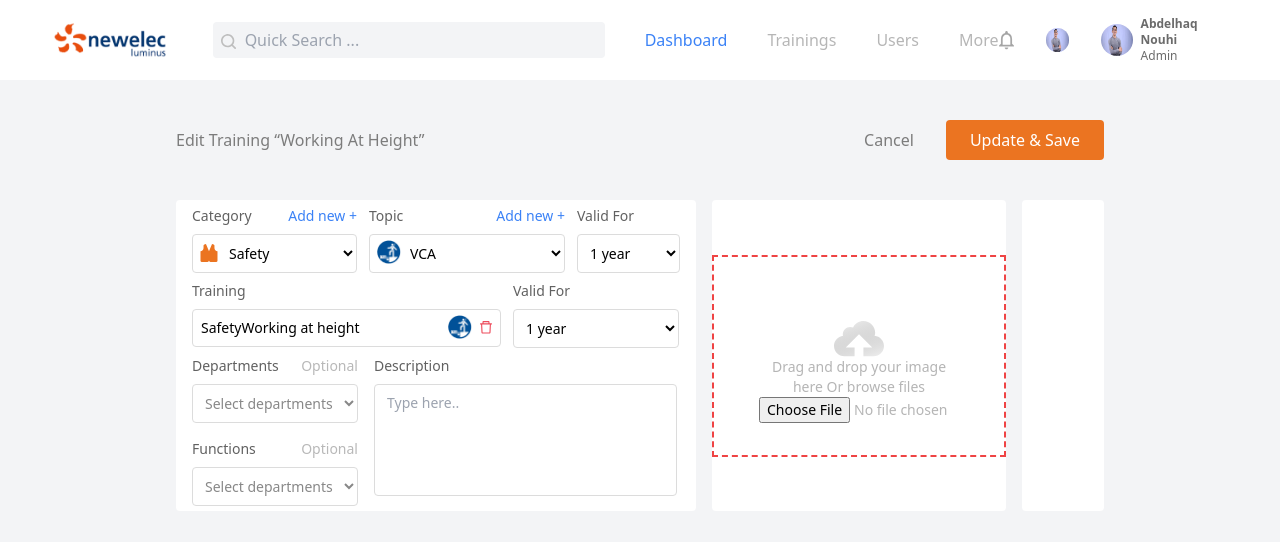
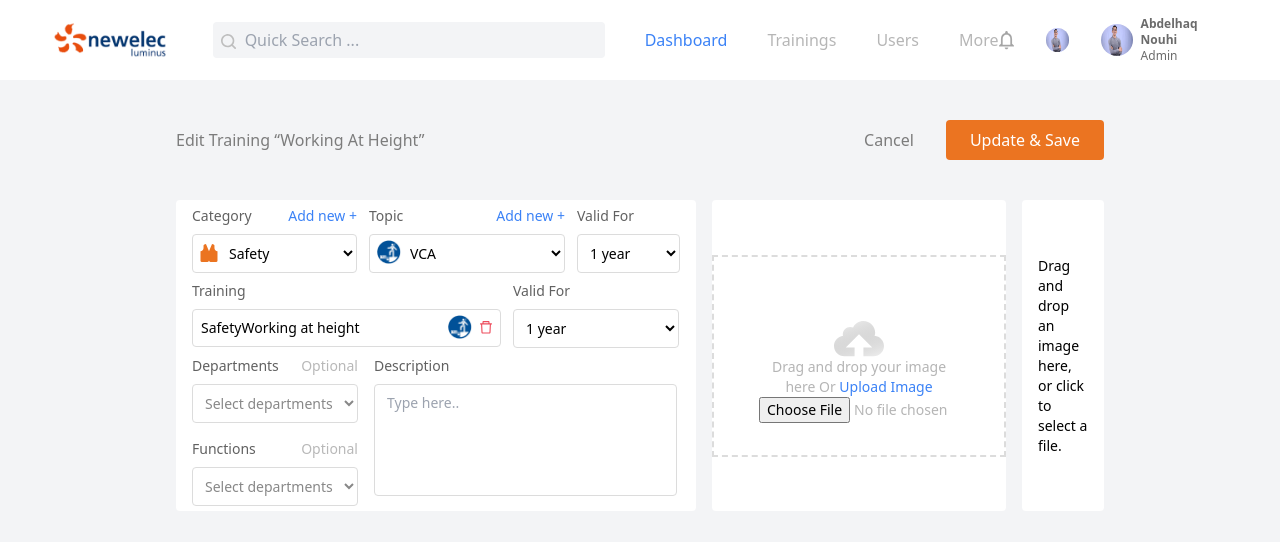
Before and after one commit to AbdelhaqNouhi/Im-enSe-Test, a React (Vite) app: page /Dashboard in a window 1280 px wide. Shown: the top 542 px of the page. Built offline with nearby package versions, Linux system fonts and the light colour scheme.

Commit message:
Upload file & image

```diff
--- a/src/components/Custom/FirstPart.jsx
+++ b/src/components/Custom/FirstPart.jsx
@@ -1,7 +1,38 @@
-import React from 'react'
+import React, { useEffect, useState } from 'react'
 import VCA from '../../assets//icons/VCA.png'
 
 const FirstPart = () => {
+
+    const [image, setImage] = useState('')
+    const [selectedFile, setSelectedFile] = useState('');
+
+    // function is called when a file is dropped
+    const handleDrop = (e) => {
+        e.preventDefault();
+        const file = e.dataTransfer.files[0];
+        setSelectedFile(file);
+        console.log(selectedFile.name);
+    };
+
+    // function is called when the user is dragging a file over the drop zone
+    const handleDragOver = (e) => {
+        e.preventDefault();
+        console.log(selectedFile.name);
+    };
+
+    // unction is called when the user selects a file using the file input element
+    const handleFileSelect = (e) => {
+        const file = e.target.files[0];
+        setSelectedFile(file);
+        console.log(selectedFile.name);
+    };
+
+    useEffect(() => {
+        if (selectedFile) {
+            console.log(selectedFile);
+        }
+    }, [selectedFile])
+
     return (
         <div className='bg-gray-100 h-screen px-44 '>
             <div className='flex justify-between py-10 text-[#7C7C7C] items-center'>
@@ -126,9 +157,10 @@ const FirstPart = () => {
                     </div>
                 </div>
                 <div className='bg-white flex items-center justify-center rounded text-sm w-[529px] h-[311px]'>
-                    <div className='flex justify-center w-[294px] h-[202px] border-2 border-dashed border-red-500'>
+                    <div className='flex justify-center w-[294px] h-[202px] border-2 border-dashed border-[#DCDCDC]'>
                         <div className='m-auto'>
-                            <div className='flex justify-center'>
+
+                            <label className='flex justify-center' for="uploadFile">
                                 <svg width="50" height="36" viewBox="0 0 50 36" fill="none" xmlns="http://www.w3.org/2000/svg">
                                     <path d="M40.5882 14.7059C40.8824 13.8235 41.1765 12.9412 41.1765 11.7647C41.1765 5.29412 35.8824 0 29.4118 0C25 0 20.8824 2.64706 19.1176 6.47059C18.2353 6.17647 17.0588 5.88235 16.1765 5.88235C12.0588 5.88235 8.82353 9.11765 8.82353 13.2353C8.82353 13.8235 8.82353 14.4118 9.11765 14.7059C3.82353 15.5882 0 19.7059 0 25C0 30.5882 4.70588 35.2941 10.2941 35.2941H20.5882V26.4706H11.7647L25 13.2353L38.2353 26.4706H29.4118V35.2941H39.7059C45.2941 35.2941 50 30.5882 50 25C50 19.7059 45.8824 15.2941 40.5882 14.7059Z" fill="url(#paint0_linear_401_508)" />
                                     <defs>
@@ -138,16 +170,34 @@ const FirstPart = () => {
                                         </linearGradient>
                                     </defs>
                                 </svg>
-                            </div>
+                            </label>
                             <div className='font-normal text-sm w-[200px] h-[34px] text-center text-[#B5B5B5] leading-5'>
-                                <p>Drag and drop your image here Or browse files</p>
-                                <input type="file" />
+                                <p>Drag and drop your image here Or <label className='text-blue-500' for="uploadFile">Upload Image</label></p>
+                                <input  type="file" id="uploadFile" onChange={(e) => setImage(e.target.files[0])} />
                             </div>
                         </div>
                     </div>
                 </div>
                 <div className='bg-white flex flex-col gap-6 px-4 py-4 justify-center rounded text-sm w-[300px]'>
-                    <div className=''>
+                    <div
+                        className="drop-zone"
+                        onDrop={handleDrop}
+                        onDragOver={handleDragOver}
+                    >
+                        <input
+                            type="file"
+                            id="hidden-file-input"
+                            onChange={handleFileSelect}
+                            style={{ display: 'none' }}
+                        />
+                        <label htmlFor="hidden-file-input">
+                            Drag and drop an image here, or click to select a file.
+                        </label>
+                        {selectedFile && (
+                            <p>
+                                Selected file: {selectedFile.name} ({selectedFile.type})
+                            </p>
+                        )}
                     </div>
                 </div>
             </div>
```
